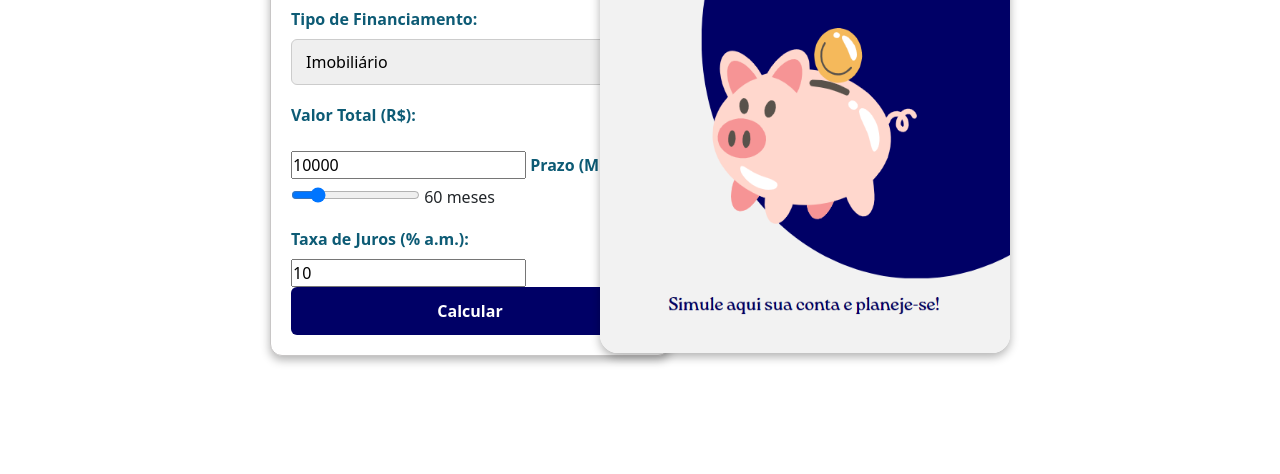
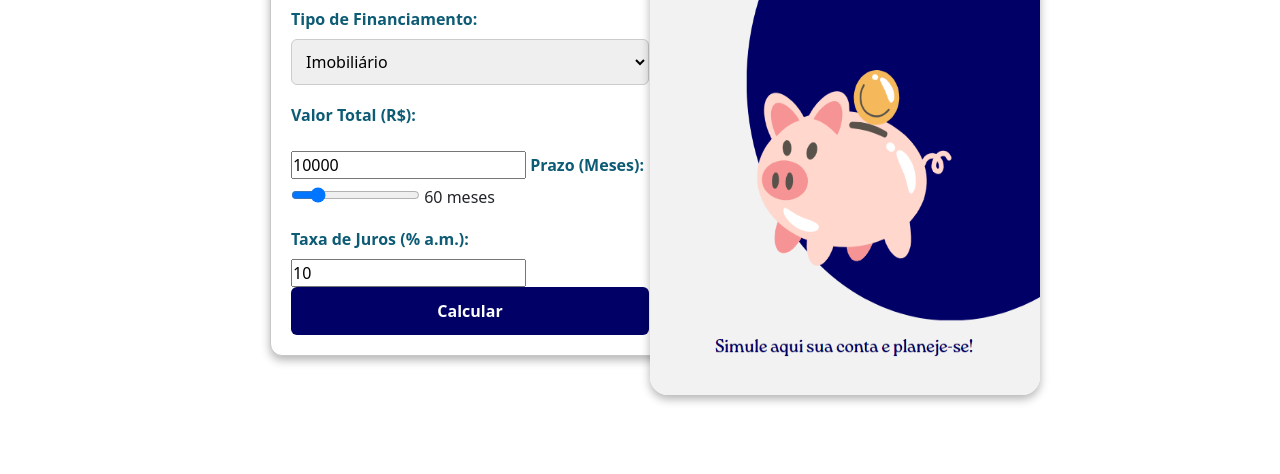
Before and after one commit to CibelySantos/projeto-ds-mat, a plain HTML site: page projeto-ds-mat/simulador.html in a window 1280 px wide. Shown: the part 326-800 px from the top of the page. Drawn offline with nearby package versions, Linux system fonts and the light colour scheme.

Commit message:
commit da estrutra do simulador

```diff
--- a/projeto-ds-mat/css/simulador.css
+++ b/projeto-ds-mat/css/simulador.css
@@ -14,10 +14,7 @@ body {
 
 main {
     display: flex;
-     /* justify-content: center; */
     align-items: center;
-    /* justify-content:left; */
-    /* margin-left: 250px; */
     min-height: 80vh;
 }
 
@@ -155,8 +152,8 @@ button:hover {
 .container3{
     display: flex;
     justify-content:right !important;
-    margin-right: 270px;
-    margin-top: -497px;
+    margin-right: 240px;
+    margin-top: -455px;
 }
 
 .imgsimulador{
--- a/projeto-ds-mat/simulador.html
+++ b/projeto-ds-mat/simulador.html
@@ -59,7 +59,7 @@
     </main>
 
     <div class="container3">
-        <img class="imgsimulador"  src="./img/imagem do simulador.png" alt="" width="410" height="440">
+        <img class="imgsimulador"  src="./img/imagem do simulador.png" alt="" width="390" height="440">
 
 
 </body>
```
